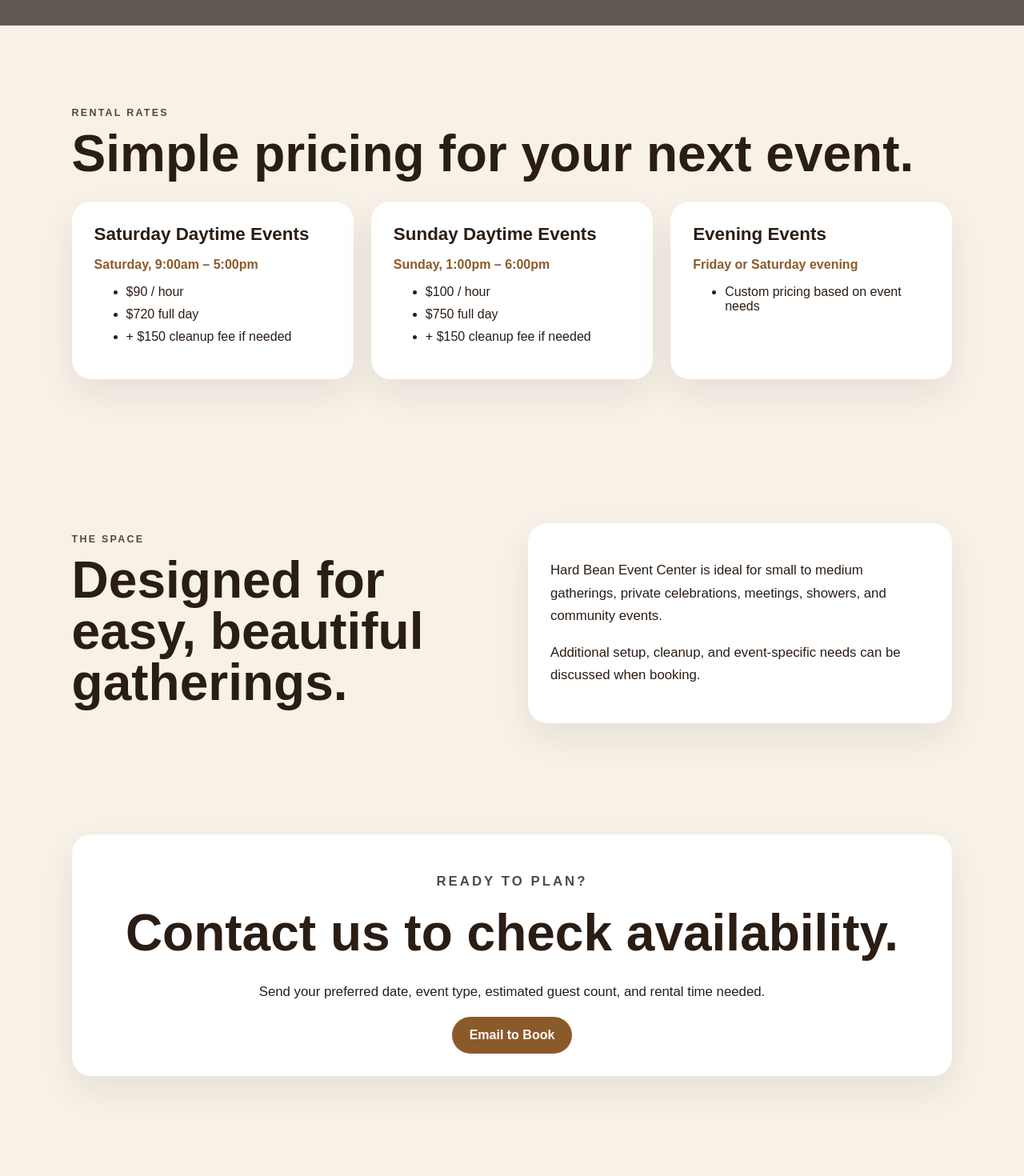
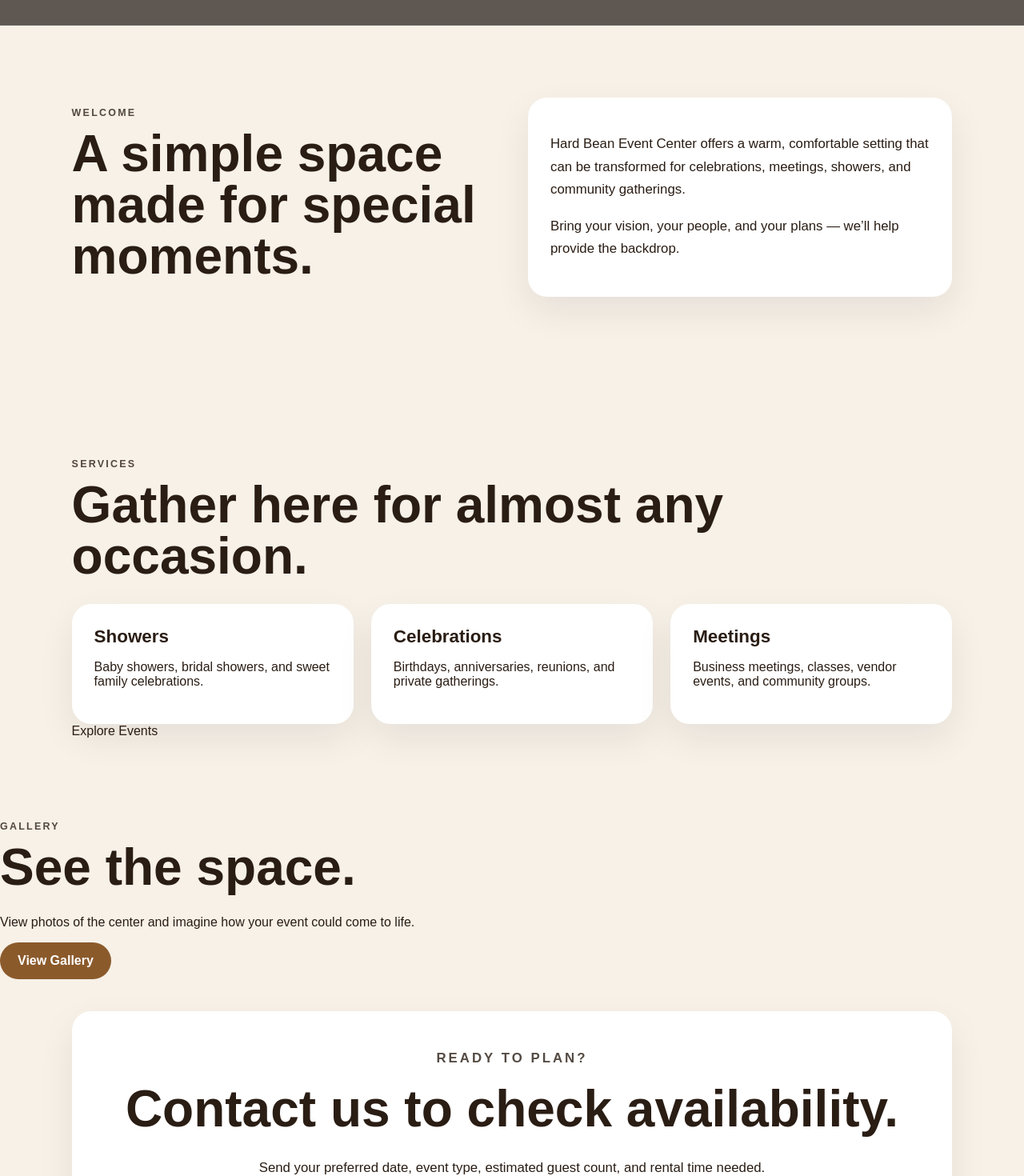
Before and after one commit to anastasis-elite/hardbean-events, a Next.js app: page / in a window 1280 px wide. Shown: the part 680-2150 px from the top of the page at 80% size. Before the commit the page ends 2115 px from the top, so only its background shows below. Built offline with nearby package versions, Linux system fonts and the light colour scheme; grey boxes are pictures that could not be loaded.

Commit message:
Update page.tsx

```diff
--- a/app/page.tsx
+++ b/app/page.tsx
@@ -1,77 +1,75 @@
-const rates = [
-  {
-    title: "Saturday Daytime Events",
-    time: "Saturday, 9:00am – 5:00pm",
-    prices: ["$90 / hour", "$720 full day", "+ $150 cleanup fee if needed"],
-  },
-  {
-    title: "Sunday Daytime Events",
-    time: "Sunday, 1:00pm – 6:00pm",
-    prices: ["$100 / hour", "$750 full day", "+ $150 cleanup fee if needed"],
-  },
-  {
-    title: "Evening Events",
-    time: "Friday or Saturday evening",
-    prices: ["Custom pricing based on event needs"],
-  },
-];
-
 export default function Home() {
   return (
     <main>
-
       <section className="hero">
         <p className="eyebrow">Event Center • Gatherings • Celebrations</p>
         <h1>Hard Bean Event Center</h1>
         <p className="heroText">
-          A warm, welcoming event space for showers, birthdays, family gatherings,
-          meetings, and meaningful celebrations.
+          A cozy, welcoming space for showers, birthdays, meetings, family
+          gatherings, and meaningful celebrations.
         </p>
 
         <div className="heroButtons">
-          <a href="./contact" className="primaryButton">Request Booking Info</a>
-          <a href="./rates" className="secondaryButton">View Rates</a>
+          <a href="/contact" className="primaryButton">Request Booking Info</a>
+          <a href="/rates" className="secondaryButton">View Rates</a>
         </div>
       </section>
 
-      <section id="rates" className="section">
-        <p className="eyebrow">Rental Rates</p>
-        <h2>Simple pricing for your next event.</h2>
-
-        <div className="rateGrid">
-          {rates.map((rate) => (
-            <div className="card" key={rate.title}>
-              <h3>{rate.title}</h3>
-              <p className="time">{rate.time}</p>
-              <ul>
-                {rate.prices.map((price) => (
-                  <li key={price}>{price}</li>
-                ))}
-              </ul>
-            </div>
-          ))}
-        </div>
-      </section>
-
-      <section id="details" className="section split">
+      <section className="section split">
         <div>
-          <p className="eyebrow">The Space</p>
-          <h2>Designed for easy, beautiful gatherings.</h2>
+          <p className="eyebrow">Welcome</p>
+          <h2>A simple space made for special moments.</h2>
         </div>
 
         <div className="detailsBox">
           <p>
-            Hard Bean Event Center is ideal for small to medium gatherings,
-            private celebrations, meetings, showers, and community events.
+            Hard Bean Event Center offers a warm, comfortable setting that can
+            be transformed for celebrations, meetings, showers, and community
+            gatherings.
           </p>
           <p>
-            Additional setup, cleanup, and event-specific needs can be discussed
-            when booking.
+            Bring your vision, your people, and your plans — we’ll help provide
+            the backdrop.
           </p>
         </div>
       </section>
 
-      <section id="contact" className="contact">
+      <section className="section">
+        <p className="eyebrow">Services</p>
+        <h2>Gather here for almost any occasion.</h2>
+
+        <div className="rateGrid">
+          <div className="card">
+            <h3>Showers</h3>
+            <p>Baby showers, bridal showers, and sweet family celebrations.</p>
+          </div>
+
+          <div className="card">
+            <h3>Celebrations</h3>
+            <p>Birthdays, anniversaries, reunions, and private gatherings.</p>
+          </div>
+
+          <div className="card">
+            <h3>Meetings</h3>
+            <p>Business meetings, classes, vendor events, and community groups.</p>
+          </div>
+        </div>
+
+        <a href="/events" className="sectionButton">Explore Events</a>
+      </section>
+
+      <section className="galleryPreview">
+        <div>
+          <p className="eyebrow">Gallery</p>
+          <h2>See the space.</h2>
+          <p>
+            View photos of the center and imagine how your event could come to life.
+          </p>
+          <a href="/gallery" className="primaryButton">View Gallery</a>
+        </div>
+      </section>
+
+      <section className="contact">
         <p className="eyebrow">Ready to plan?</p>
         <h2>Contact us to check availability.</h2>
         <p>
@@ -79,7 +77,7 @@
           time needed.
         </p>
         <a className="primaryButton" href="/contact">
-          Email to Book
+          Request Booking Info
         </a>
       </section>
     </main>
```
